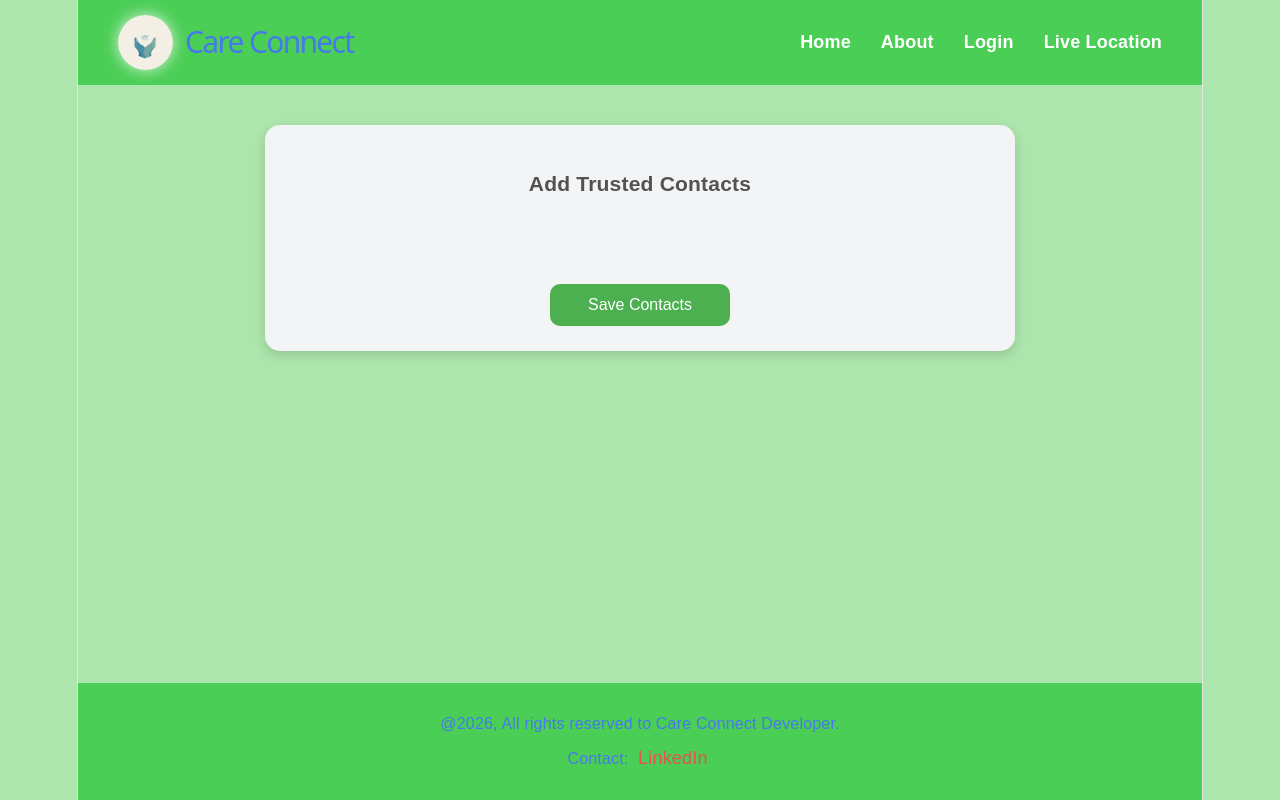
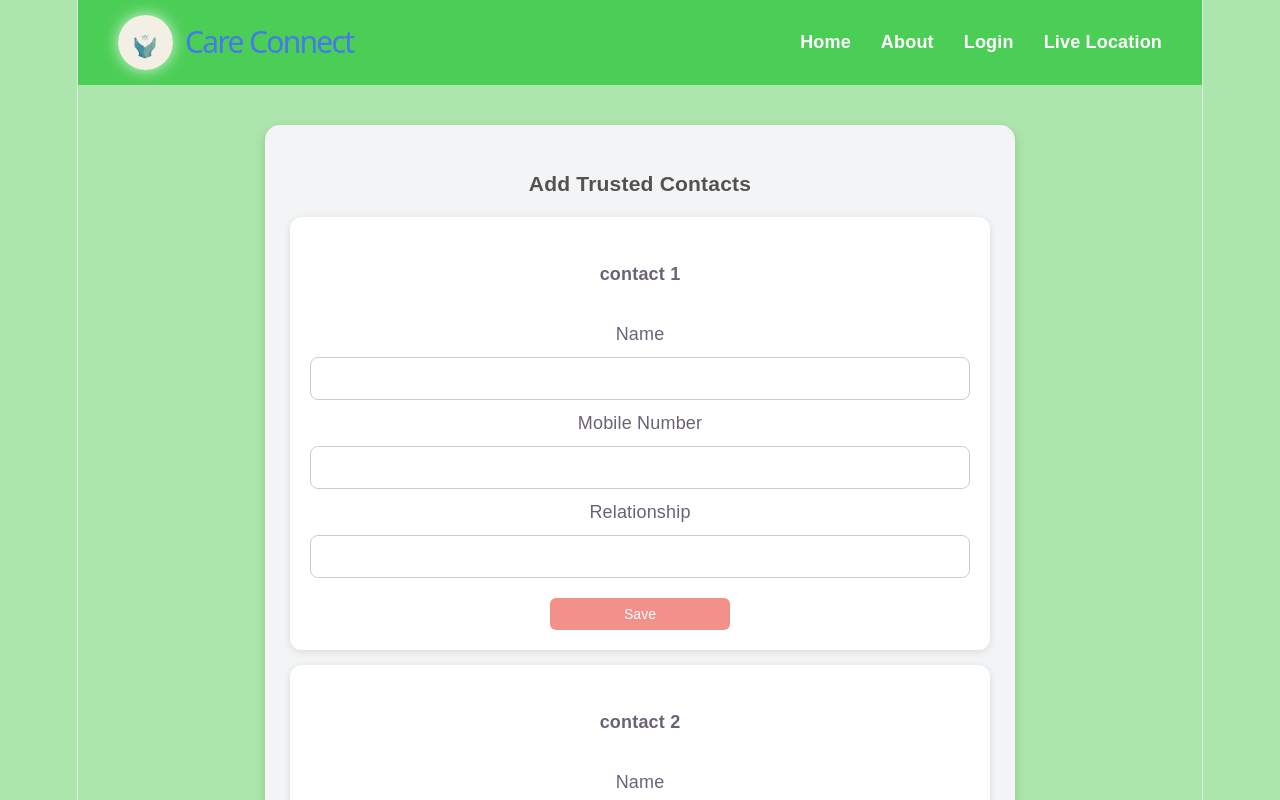
Before and after one commit to Munnisha-code/Final-Project-Unit2CareConnect, a React (Vite) app in the folder React-front-end-app/: page /Final-Project-Unit1-CareConnect/trusted-contacts in a window 1280 px wide. Shown: the top 800 px of the page. Built offline with nearby package versions, Linux system fonts and the light colour scheme.

Commit message:
Initialize blank trusted contact fields.

```diff
--- a/React-front-end-app/src/pages/TrustedContactForm.jsx
+++ b/React-front-end-app/src/pages/TrustedContactForm.jsx
@@ -5,14 +5,20 @@ import React, { useState } from 'react';
 
 import { useNavigate } from 'react-router-dom';
 
-const API_URL = "http://Localhost:8080/api/trusted-contacts";
+
 
 
 function TrustedContactForm(){
+const navigate = useNavigate();
 
-    const navigate = useNavigate();
+    const [contacts, setContacts] = useState([
+        { id: 1, name: "", mobileNumber: "", relationship: "", saved: false },
+  { id: 2, name: "", mobileNumber: "", relationship: "", saved: false },
+  { id: 3, name: "", mobileNumber: "", relationship: "", saved: false },
+  { id: 4, name: "", mobileNumber: "", relationship: "", saved: false },
+  { id: 5, name: "", mobileNumber: "", relationship: "", saved: false }
+    ]);
 
-    const [contacts, setContacts] = useState([]);
 
 
 
@@ -62,7 +68,7 @@ function TrustedContactForm(){
 
         <div className="trusted-contact-container" >
 
-            <h3 className='trusted-title' > Add Trusted Contacts </h3> <br />
+            <h3 className='trusted-title' > Add Trusted Contacts </h3>
 
 
 
```
